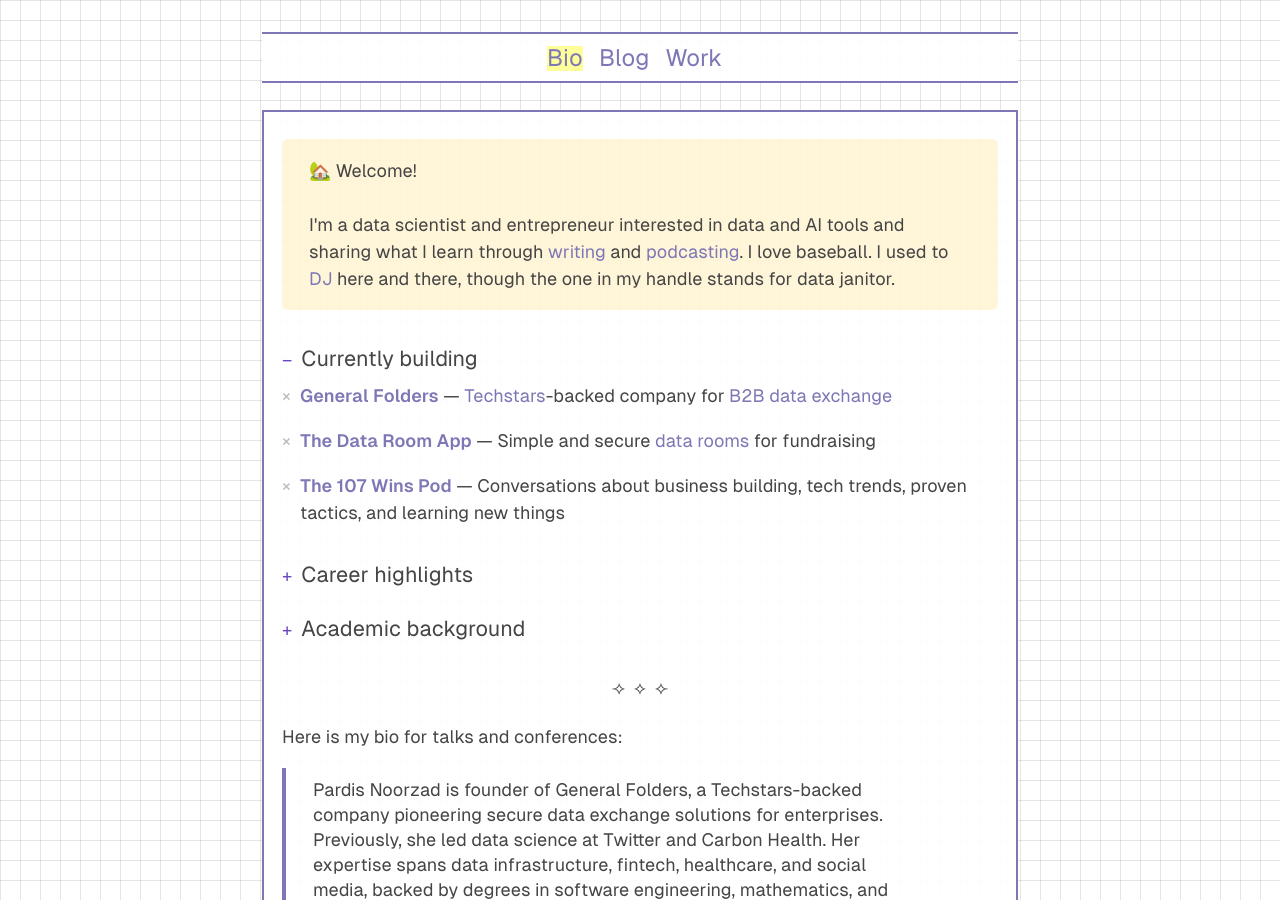
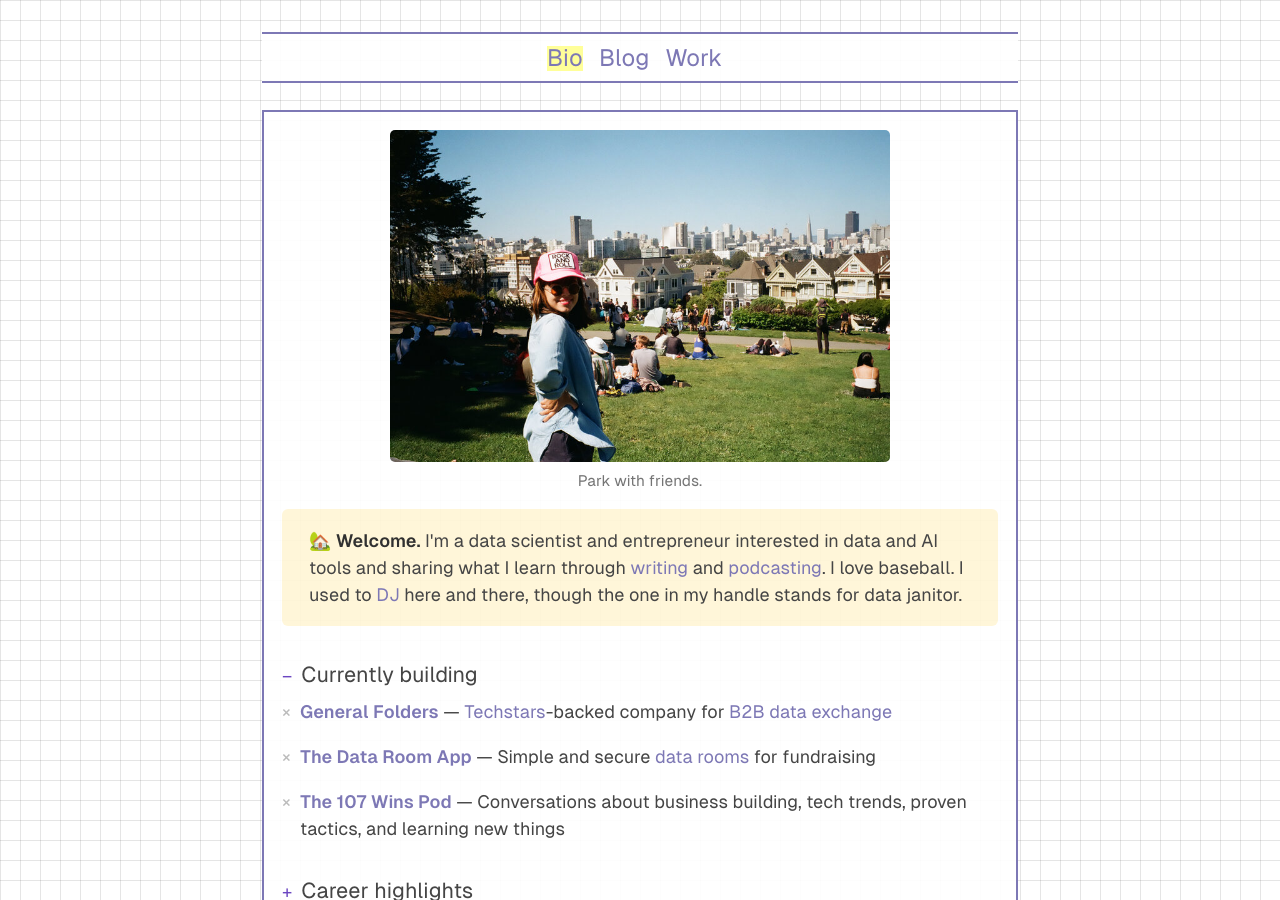
Before and after one commit to djpardis/djpardis.github.io, a Jekyll site: the page built from index.md, in a window 1280 px wide and 900 px high. Built offline with Jekyll 4.4.1, drawn with Linux system fonts in a browser that asks for light colours; a style sheet for code colours, icons or effects is not loaded; some of the changed lines change nothing that is shown.

Commit message:
Update welcome message formatting

```diff
--- a/index.md
+++ b/index.md
@@ -7,13 +7,11 @@
 canonical_url: https://djpardis.com/
 ---
 
-<!-- ![Pardis Noorzad](/files/pics/pages/profile pic 3.jpg){: style="max-width: 500px; display: block; margin: 0 auto;"}
-*Park with friends.* -->
+![Pardis Noorzad](/files/pics/pages/profile pic 3.jpg){: style="max-width: 500px; display: block; margin: 0 auto;"}
+*Park with friends.*
 
 <div class="crosspost-container post-container" style="margin-bottom: 1rem;">
-🏡 Welcome! <br><br>
-
-I'm a data scientist and entrepreneur interested in data and AI tools and sharing what I learn through <a href="/blog">writing</a> and <a href="https://107wins.club" target="_blank">podcasting</a>. I love baseball. I used to <a href="https://djpardis.club" target="_blank">DJ</a> here and there, though the one in my handle stands for data janitor.
+🏡 <strong>Welcome.</strong> I'm a data scientist and entrepreneur interested in data and AI tools and sharing what I learn through <a href="/blog">writing</a> and <a href="https://107wins.club" target="_blank">podcasting</a>. I love baseball. I used to <a href="https://djpardis.club" target="_blank">DJ</a> here and there, though the one in my handle stands for data janitor.
 </div>
 
 <!-- <details class="collapsible-section" markdown="1" open>
```
